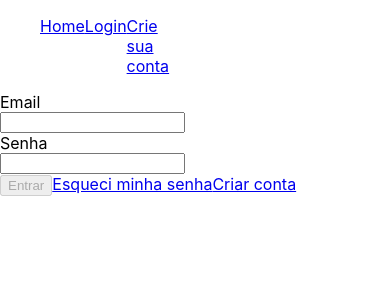
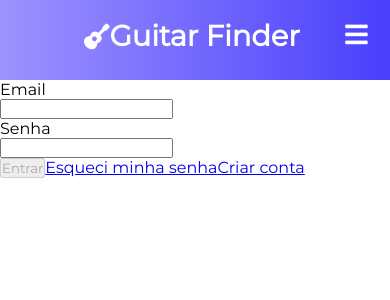
Before and after one commit to AntenorZapata/guitar-app, a React (Create React App) app in the folder client/: page /login in a window 390 px wide. Shown: the top 300 px of the page. Built offline with nearby package versions, Linux system fonts and the light colour scheme; no server answers.

Commit message:
style: basic style for the header component

```diff
--- a/client/public/index.html
+++ b/client/public/index.html
@@ -10,6 +10,10 @@
       content="Web site created using create-react-app"
     />
     <link rel="apple-touch-icon" href="%PUBLIC_URL%/logo192.png" />
+    <link rel="stylesheet" href="https://use.fontawesome.com/releases/v5.15.4/css/all.css" integrity="sha384-DyZ88mC6Up2uqS4h/KRgHuoeGwBcD4Ng9SiP4dIRy0EXTlnuz47vAwmeGwVChigm" crossorigin="anonymous">
+    <link rel="preconnect" href="https://fonts.googleapis.com">
+    <link rel="preconnect" href="https://fonts.gstatic.com" crossorigin>
+    <link href="https://fonts.googleapis.com/css2?family=Montserrat&display=swap" rel="stylesheet">
     <!--
       manifest.json provides metadata used when your web app is installed on a
       user's mobile device or desktop. See https://developers.google.com/web/fundamentals/web-app-manifest/
--- a/client/src/App.css
+++ b/client/src/App.css
@@ -1,4 +1,9 @@
-
+* {
+  box-sizing: border-box;
+  font-family: 'Montserrat', sans-serif;
+  margin:0;
+  padding:0;
+}
 
 .email-invalid {
   border: 2px solid red;
--- a/client/src/App.jsx
+++ b/client/src/App.jsx
@@ -34,7 +34,7 @@ export default function App() {
   });
 
   return (
-    <div>
+    <div className="App">
       <Router history={history}>
         <Switch>
           <PrivateRoute exact path="/config" component={Config} />
--- a/client/src/actions/index.js
+++ b/client/src/actions/index.js
@@ -224,7 +224,6 @@ export const getReviewById = (id, token) => async (dispatch) => {
 export const getReviewByEmailAction = (email, token) => async (dispatch) => {
   try {
     const { data } = await getReviewByEmail(email, token);
-
     dispatch({ type: GET_REV_BY_EMAIL, payload: data.reviews });
   } catch (err) {
     return err.response.data.message;
--- /dev/null
+++ b/client/src/components/header/Header.css
@@ -0,0 +1,128 @@
+.navBarItems {
+
+    background: linear-gradient(90deg, rgba(110, 94, 254, 0.671), rgba(73, 63, 252, 1));
+
+    height: 80px;
+    display: flex;
+    justify-content: center;
+    align-items: center;
+    font-size: 1.2rem;
+}
+
+.navbar-logo {
+    color: #fff;
+    justify-self: start;
+    margin-left: 20px;
+    cursor: pointer;
+}
+
+.fa-guitar {
+    margin-left: .5rem;
+    font-size: 1.6rem;
+}
+
+.nav-menu {
+    display: grid;
+    grid-template-columns: repeat(4, auto);
+    grid-gap: 10px;
+    list-style: none;
+    text-align: center;
+    width: 70vw;
+    justify-content: end;
+    margin-right: 2rem;
+}
+
+.nav-links {
+    color: white;
+    text-decoration: none;
+    padding: 0.5rem 1rem;
+}
+
+.nav-links:hover {
+    background-color: #6d76f7;
+    border-radius: 4px;
+    transition: all .2s ease-out;
+}
+
+.fa-bars {
+    color: white;
+}
+
+.nav-links-mobile {
+    display: none;
+}
+
+.menu-icon {
+    display: none;
+}
+
+.links-off {
+    display: none;
+}
+
+.home-title {
+    color: white;
+    text-decoration: none;
+    padding: 0.5rem 1rem;
+}
+
+@media screen and (max-width: 960px) {
+    .navBarItems {
+        position: relative;
+    }
+
+    .nav-menu {
+        display: flex;
+        flex-direction: column;
+        width: 100%;
+        height: 400px;
+        position: absolute;
+        top: 80px;
+        left: -100%;
+        opacity:1;
+        transition: all .5s ease;
+        justify-content: center;
+    }
+
+    .nav-menu.active {
+        background: #6668f4;
+        left:0;
+        opacity: 1;
+        transition: all .5s ease;
+        z-index: 1;
+    }
+
+    .nav-links {
+        text-align: center;
+        padding: 2rem;
+        width: 100%;
+        display: table;
+    }
+
+    .nav-links:hover {
+        background-color: #7577fa;
+        border-radius: 0;
+    }
+
+    .navbar-logo {
+        position:absolute;
+        top:0;
+        left:0;
+        transform: translate(25%, 50%)
+    }
+
+    .menu-icon {
+        display: block;
+        position: absolute;
+        top: 0;
+        right: 0;
+        transform: translate(-100%, 60%);
+        font-size: 1.6rem;
+        cursor: pointer
+    }
+
+    .fa-times {
+        color: #fff;
+        font-size: 2rem;
+    }
+}
--- a/client/src/components/header/Header.jsx
+++ b/client/src/components/header/Header.jsx
@@ -1,35 +1,58 @@
-import React from 'react';
+import React, { useState } from 'react';
 import { Link } from 'react-router-dom';
 import { useSelector } from 'react-redux';
+import './Header.css';
 
 // const handleLogout = () => {
 //   localStorage.clear();
 // };
 
 function Header() {
-  const token = localStorage.getItem('token');
-  const user = JSON.parse(localStorage.getItem('user'));
+  const [user, setUser] = useState(() => JSON.parse(localStorage.getItem('user')));
+  const [token, setToken] = useState(() => localStorage.getItem('token'));
+  const [clicked, setClicked] = useState(false);
+
+  const handleClicked = () => {
+    setClicked(!clicked);
+  };
 
   return (
-    <div className="navbar">
-      <nav>
-        <ul>
-          <li>
-            <Link to="/">Home</Link>
-          </li>
+    <div>
+
+      <nav className="navBarItems">
+        <Link className="home-title" to="/">
+          <h1 className="navbar-logo">
+            <i className="fas fa-guitar" />
+            Guitar Finder
+          </h1>
+        </Link>
+
+        <div
+          className="menu-icon"
+          onClick={handleClicked}
+          role="button"
+          onKeyDown={handleClicked}
+          tabIndex={0}
+        >
+          <i className={clicked ? 'fas fa-times' : 'fas fa-bars'} />
+        </div>
+        <ul className={clicked ? 'nav-menu active' : 'nav-menu'}>
+          {/* <li>
+            <Link className="nav-links" to="/">Home</Link>
+          </li> */}
           {!token && (
           <li>
-            <Link to="/login">Login</Link>
+            <Link className="nav-links" to="/login">Login</Link>
           </li>
           ) }
           <li>
-            <Link to={token ? '/config' : '/signup'}>{token ? 'Minha Conta' : 'Crie sua conta'}</Link>
+            <Link className="nav-links" to={token ? '/config' : '/signup'}>{token ? 'Minha Conta' : 'Crie sua conta'}</Link>
           </li>
           <li>
-            <Link to="/admin">{token ? 'Admin' : null}</Link>
+            <Link className={token ? 'nav-links' : 'links-off'} to="/admin">Admin</Link>
           </li>
           <li>
-            <Link to="/about">{token ? 'Sobre' : null}</Link>
+            <Link className={token ? 'nav-links' : 'links-off'} to="/about">Sobre</Link>
           </li>
         </ul>
 
--- /dev/null
+++ b/client/src/components/header/MenuItems.jsx
@@ -0,0 +1,5 @@
+const MenuItems = [
+  {
+    title: 'Home',
+  },
+];
--- a/client/src/pages/Login.jsx
+++ b/client/src/pages/Login.jsx
@@ -1,6 +1,7 @@
 import React, { useState, useEffect } from 'react';
 import { Link, useHistory } from 'react-router-dom';
 import { useDispatch, useSelector } from 'react-redux';
+
 import { loginAction, clearErrors } from '../actions';
 import useValidation from '../hooks/useValidation';
 import Header from '../components/header/Header';
@@ -71,8 +72,8 @@ export default function Login({ error, setError }) {
         <Link to="/forgotPassword">Esqueci minha senha</Link>
         <Link to="/signup">Criar conta</Link>
       </form>
-      {!error.email.valid && (<span>{error.email.text}</span>)}
-      {!error.password.valid && (<span>{error.password.text}</span>)}
+      {!error.email.valid && <span>{error.email.text}</span>}
+      {!error.password.valid && <span>{error.password.text}</span>}
       {authError && <span>Email ou senha inválidos.</span>}
     </div>
   );
--- a/client/src/pages/Reviews.jsx
+++ b/client/src/pages/Reviews.jsx
@@ -14,13 +14,15 @@ function Reviews() {
 
   const dispatch = useDispatch();
 
-  useEffect(async () => {
-    const a = await dispatch(getReviewByEmailAction(email, token));
-  }, []);
-
   const handleDeleteReview = (revId, gtId) => {
     dispatch(deleteReviewAction(revId, token, gtId));
   };
+
+  useEffect(() => {
+    dispatch(getReviewByEmailAction(email, token));
+  }, []);
+
+  console.log('sim');
 
   return (
     <div>
```
Also changed, not shown: client/package.json (+1 -15 lines), client/src/components/Button.jsx (added, +9 -0 lines), client/src/components/Button.css (added), 1 other file (tests, documents, lock files or other folders).
